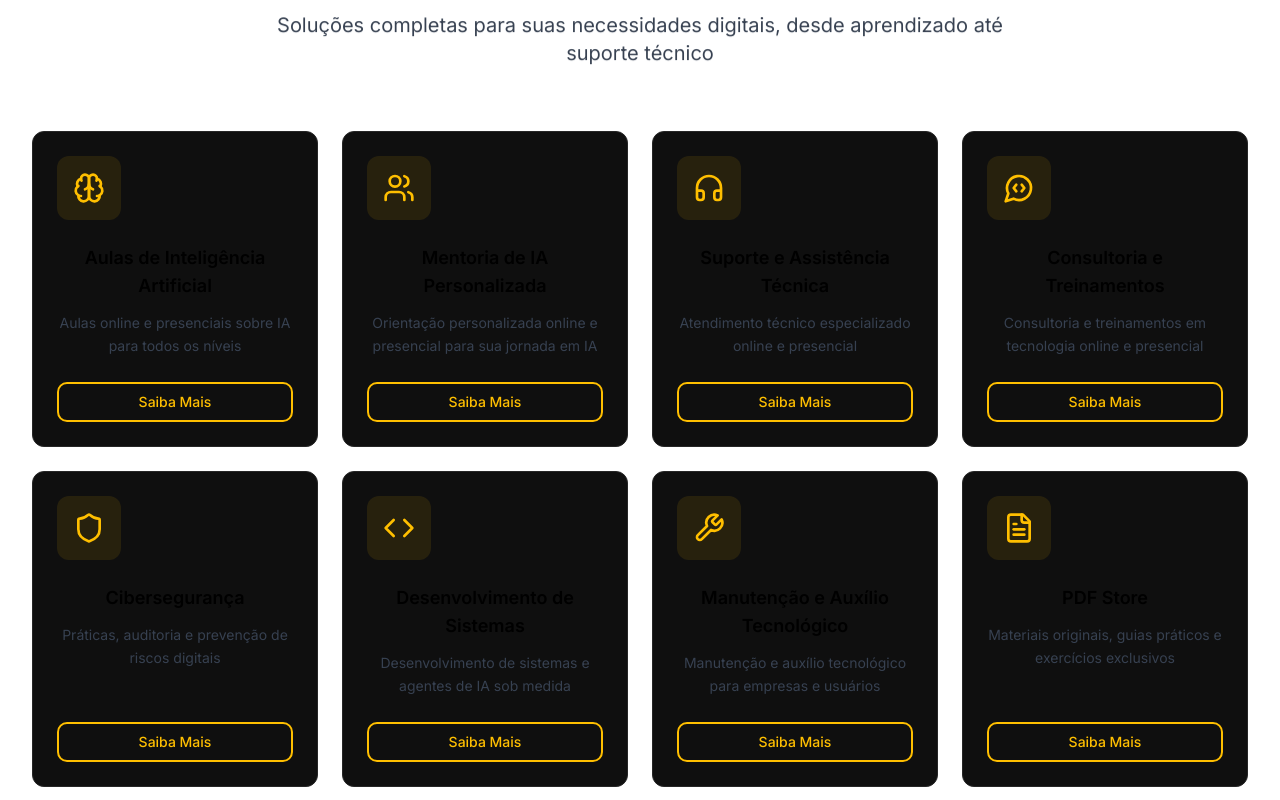
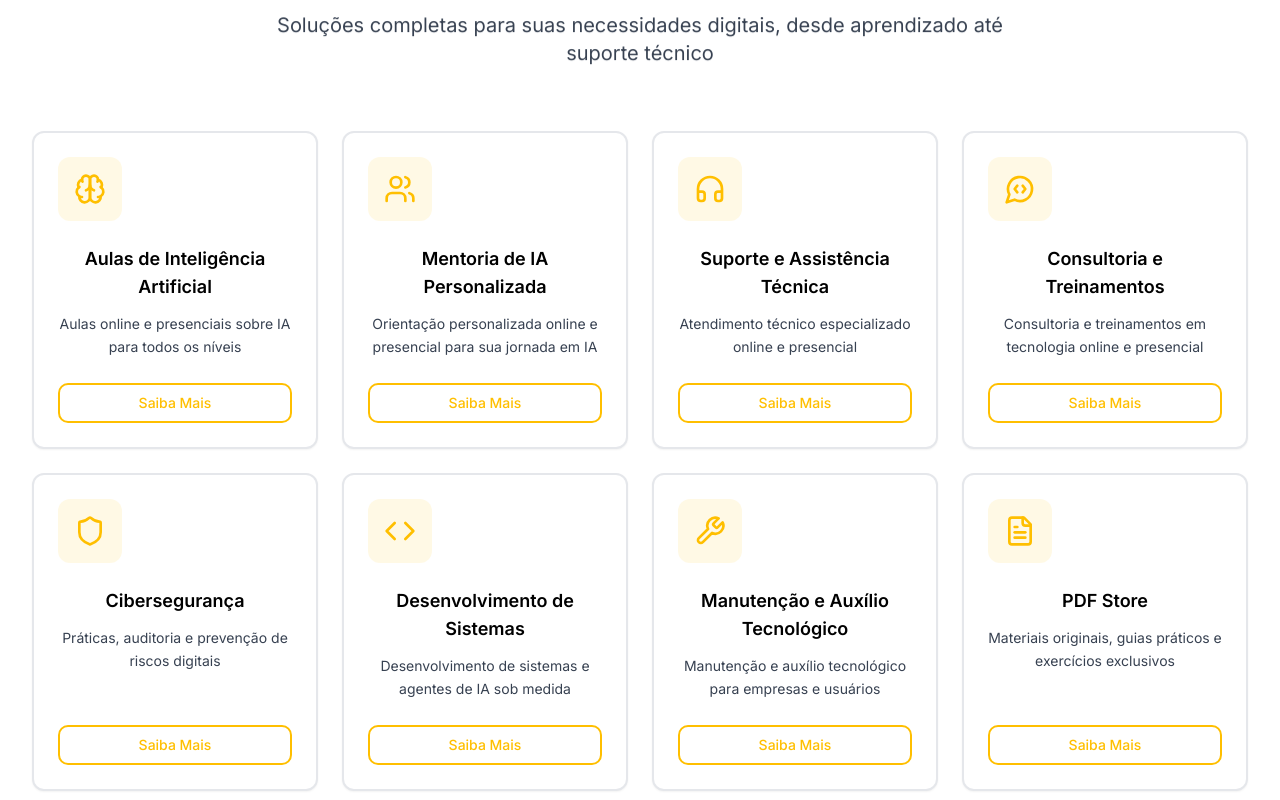
Before and after one commit to Nenkkyou/cyber-class-compass-90424, a React (Vite) app: page / in a window 1280 px wide. Shown: the part 2100-2900 px from the top of the page. Built offline with nearby package versions, Linux system fonts and the light colour scheme.

Commit message:
Fix visual bugs in Services section

```diff
--- a/src/components/ServicesSection.tsx
+++ b/src/components/ServicesSection.tsx
@@ -136,11 +136,20 @@ const ServicesSection = memo(() => {
           {services.map((service, index) => (
             <motion.div
               key={service.title}
-              initial={{ opacity: 0, y: 20 }}
+              initial={{ opacity: 0, y: 10 }}
               whileInView={{ opacity: 1, y: 0 }}
-              transition={{ duration: 0.3, delay: Math.min(index * 0.05, 0.3), ease: "easeOut" }}
-              viewport={{ once: true, margin: "-50px" }}
-              className="bg-card p-6 rounded-lg border border-border hover:border-amber-neon/50 transition-all duration-200 group h-full flex flex-col gpu-accelerated"
+              transition={{
+                duration: 0.4,
+                delay: Math.min(index * 0.03, 0.2),
+                ease: "easeOut",
+                type: "tween"
+              }}
+              viewport={{ once: true, margin: "-30px" }}
+              className="bg-white border-2 border-gray-200 p-6 rounded-lg hover:border-amber-neon/50 transition-colors duration-300 group h-full flex flex-col shadow-sm"
+              style={{
+                willChange: 'transform, opacity',
+                transform: 'translateZ(0)'
+              }}
             >
               <div className="flex items-center justify-center w-16 h-16 bg-amber-neon/10 rounded-lg mb-6 group-hover:bg-amber-neon/20 transition-colors duration-300 flex-shrink-0">
                 <service.icon className="w-8 h-8 text-amber-neon" />
```
Lines whose indentation alone changed are shown as unchanged.
